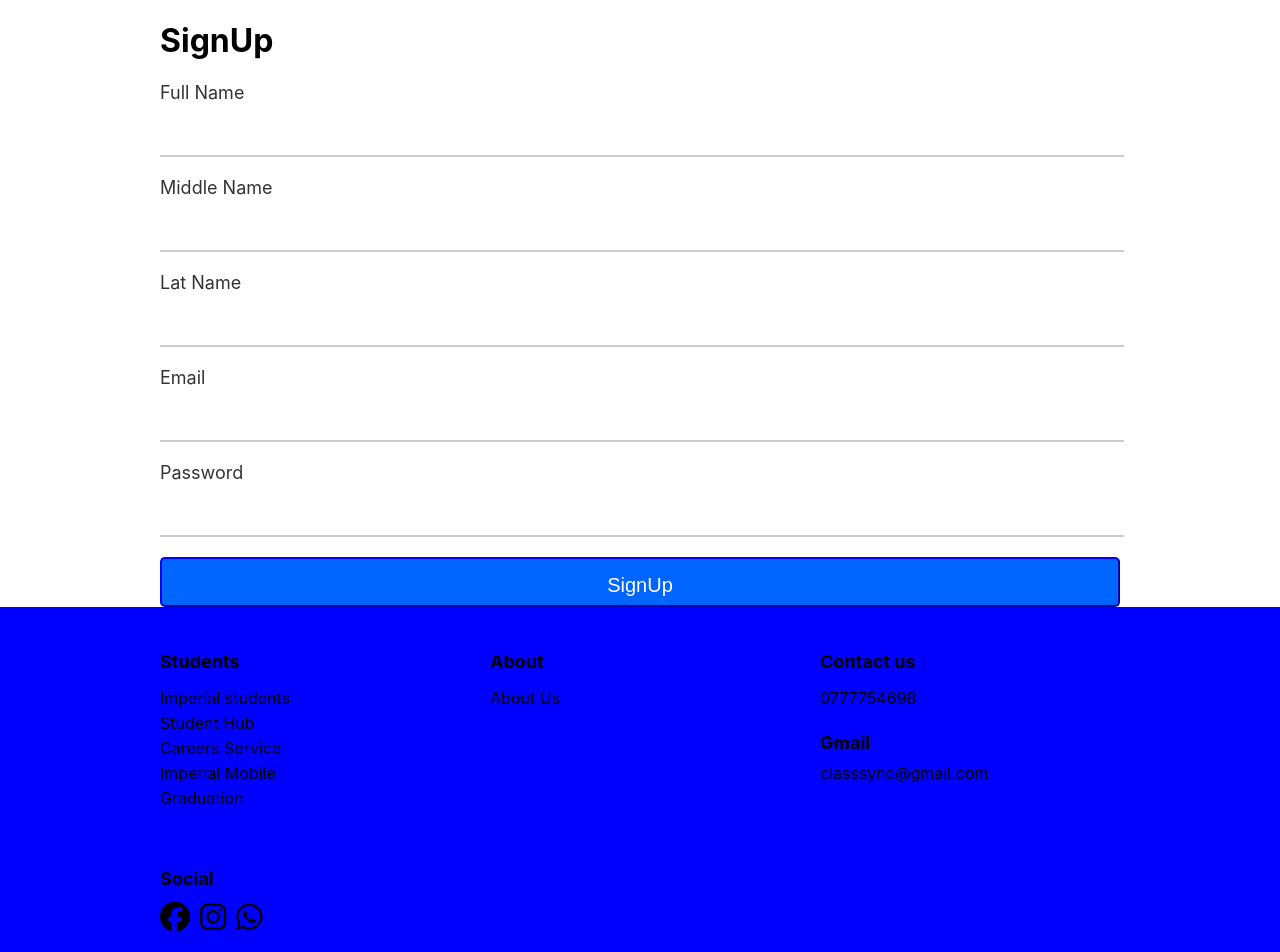
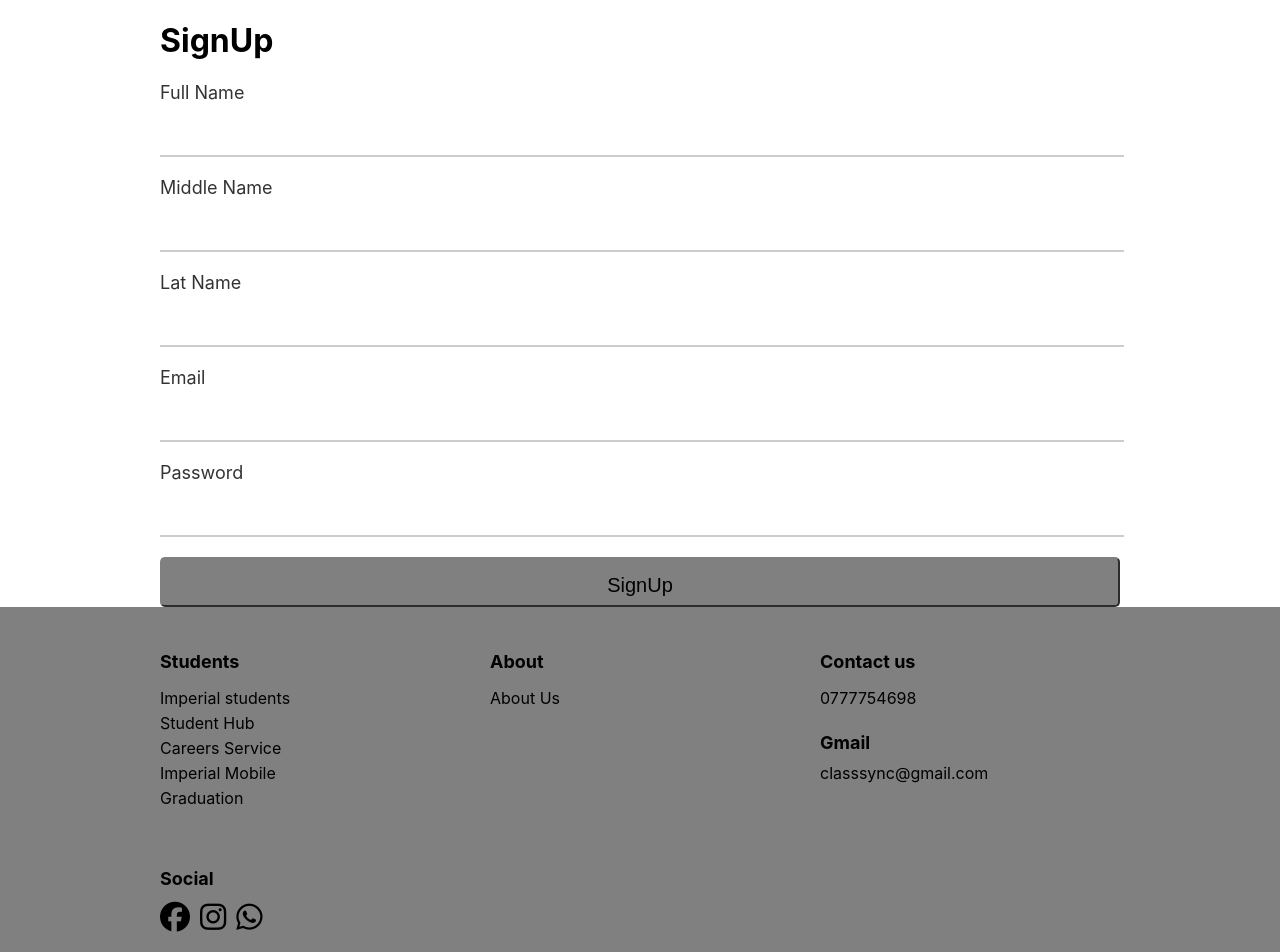
Before and after one commit to AnthonyG-Dev/phase-five-project, a React (Create React App) app: page /login in a window 1280 px wide. Shown: the top 952 px of the page. Built offline with nearby package versions, Linux system fonts and the light colour scheme.

Commit message:
Update code

```diff
--- a/src/App.css
+++ b/src/App.css
@@ -1,6 +1,7 @@
 .App {
   text-align: center;
 }
+
 
 .App-logo {
   height: 40vmin;
@@ -15,6 +16,10 @@
 
 .App-header {
   background-color: whitesmoke;
+  background-image: url('https://images.unsplash.com/photo-1604134967494-8a9ed3adea0d?ixlib=rb-4.0.3&ixid=M3wxMjA3fDB8MHxzZWFyY2h8NXx8Y2xhc3Nyb29tfGVufDB8fDB8fHww&w=1000&q=80');
+  background-repeat: no-repeat;
+  background-position: center;
+  background-size: cover;
   min-height: 100vh;
   display: flex;
   flex-direction: column;
--- a/src/commponents/Main.js
+++ b/src/commponents/Main.js
@@ -1,17 +1,15 @@
 import React from 'react'
 import { NavLink } from 'react-router-dom'
+import '../css/Main.css'
 
 function Main() {
   return (
     <header className="App-header">
     <img src="#" alt="" />
-    <p>
-      <code>Welcome to Class Sync</code>
-    </p>
-    <h2>Class Sync</h2>
-    <p>
-      <code>Sync your schedule, ace your classes</code>
-    </p>
+      <p>Welcome to Class Sync</p>
+      <h2>Class Sync</h2>
+      <p>Sync your schedule, ace your classes</p>
+
     <div className="btn-group">
       <NavLink to="/signup"> {/* Link the button to the "/signup" route */}
         <button>SignUp</button>
--- a/src/css/Footer.css
+++ b/src/css/Footer.css
@@ -1,6 +1,6 @@
 
 .footer {
-    background-color: blue;
+    background-color: grey;
     padding: 20px 0;
   }
 
--- a/src/css/LogIn.css
+++ b/src/css/LogIn.css
@@ -29,8 +29,8 @@
   display: block;
   width: 100%;
   height: 50px;
-  background-color: #0066ff;
-  color: #fff;
+  background-color: grey;
+  color: black;
   border-radius: 5px;
   font-size: 20px;
   cursor: pointer;
--- /dev/null
+++ b/src/css/Main.css
@@ -0,0 +1,17 @@
+.body{
+    background-image: url('https://images.unsplash.com/photo-1541829070764-84a7d30dd3f3?ixlib=rb-4.0.3&ixid=M3wxMjA3fDB8MHxzZWFyY2h8Mnx8dW5pdmVyc2l0eSUyMGNsYXNzcm9vbXxlbnwwfHwwfHx8MA%3D%3D&w=1000&q=80');
+}
+h2{
+    font-size: 80px;
+}
+p{
+    font-weight: bold;
+
+}
+
+button{
+    background-color: grey;
+    border-color: grey;
+    color: black;
+
+}
```
Also changed, not shown: src/index.css (line endings or trailing spaces).
